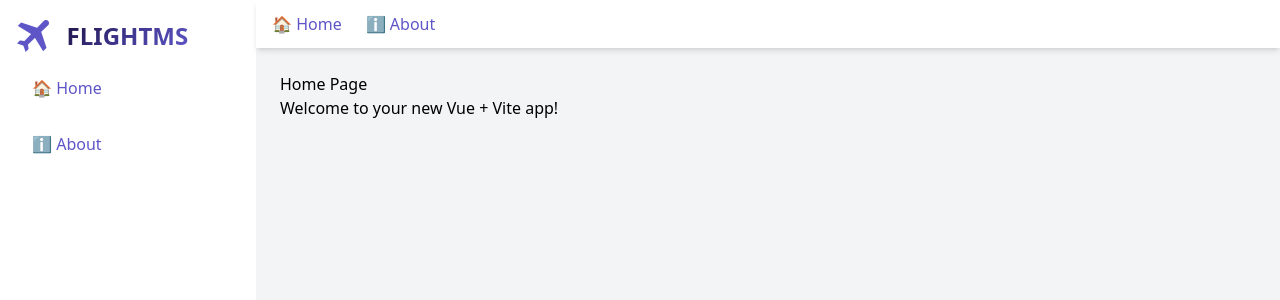
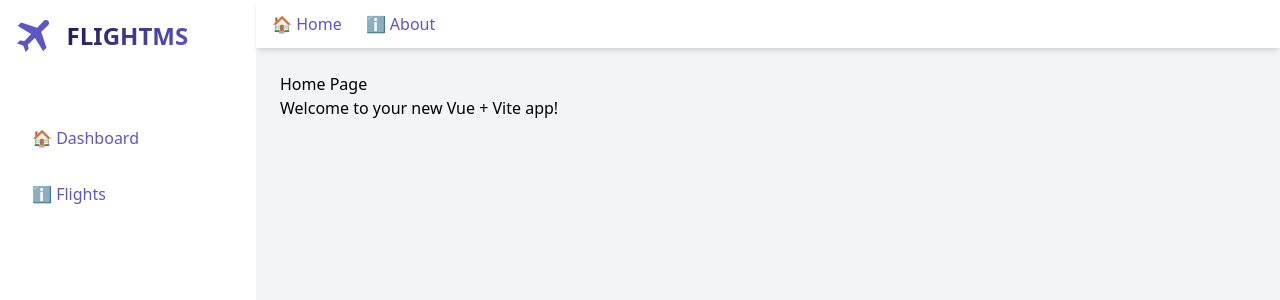
Before and after one commit to Evin-7/flightms, a Vue app: page / in a window 1280 px wide. Shown: the top 300 px of the page. Built offline with nearby package versions, Linux system fonts and the light colour scheme.

Commit message:
ui:padding fix.
padding fix.

```diff
--- a/index.html
+++ b/index.html
@@ -4,7 +4,7 @@
     <meta charset="UTF-8" />
     <link rel="icon" type="image/svg+xml" href="/vite.svg" />
     <meta name="viewport" content="width=device-width, initial-scale=1.0" />
-    <title>Vite + Vue</title>
+    <title>flightms</title>
   </head>
   <body>
     <div id="app"></div>
--- a/src/App.vue
+++ b/src/App.vue
@@ -1,11 +1,9 @@
 <template>
   <div class="h-screen">
-    <!-- Desktop Layout -->
     <div class="hidden md:flex h-full">
-      <!-- Sidebar - 20% width -->
-      <div class="w-1/5 text-flightmspurple">
+      <div class="w-1/5 text-flightmspurple fixed h-full">
         <div
-          class="flex flex-wrap flex-row justify-center w-[80%] pt-[20px] items-center space-x-2"
+          class="flex flex-wrap flex-row justify-center w-[80%] pb-[50px] pt-[20px] items-center space-x-2"
         >
           <img :src="airplaneIcon" alt="Airplane Icon" class="w-8 h-8" />
           <span
@@ -17,19 +15,17 @@
         <Sidebar />
       </div>
 
-      <!-- Main Content - 80% width -->
-      <div class="w-4/5 bg-gray-100 flex flex-col">
-        <Navbar />
-        <div class="p-6 flex-1">
+      <div class="w-4/5 ml-[20%] bg-gray-100 flex flex-col">
+        <Navbar class="sticky top-0 z-10" />
+        <div class="p-6 flex-1 overflow-y-auto">
           <router-view />
         </div>
       </div>
     </div>
 
-    <!-- Mobile Layout -->
     <div class="block md:hidden">
-      <Navbar />
-      <div class="p-6">
+      <Navbar class="sticky top-0 z-10" />
+      <div class="p-6 overflow-y-auto h-[calc(100vh-60px)]">
         <router-view />
       </div>
     </div>
@@ -44,7 +40,7 @@ import airplaneIcon from "../src/assets/icons/flightPurple.png";
 export default {
   components: { Navbar, Sidebar },
   setup() {
-    return { airplaneIcon }; // ✅ Correct placement inside setup()
+    return { airplaneIcon };
   },
 };
 </script>
--- a/src/components/Navbar.vue
+++ b/src/components/Navbar.vue
@@ -57,7 +57,7 @@
       <!-- Desktop Links -->
       <div class="hidden md:flex space-x-6">
         <router-link to="/" class="hover:text-gray-400">🏠 Home</router-link>
-        <router-link to="/about" class="hover:text-gray-400"
+        <router-link to="/flights" class="hover:text-gray-400"
           >ℹ️ About</router-link
         >
       </div>
@@ -71,7 +71,7 @@
       <router-link to="/" class="block text-center py-2" @click="closeMenu"
         >🏠 Home</router-link
       >
-      <router-link to="/about" class="block text-center py-2" @click="closeMenu"
+      <router-link to="/flights" class="block text-center py-2" @click="closeMenu"
         >ℹ️ About</router-link
       >
     </div>
--- a/src/components/Sidebar.vue
+++ b/src/components/Sidebar.vue
@@ -6,15 +6,15 @@
           to="/"
           class="block px-4 py-2 rounded hover:bg-gray-700 transition"
         >
-          🏠 Home
+          🏠 Dashboard
         </router-link>
       </li>
       <li>
         <router-link
-          to="/about"
+          to="/flights"
           class="block px-4 py-2 rounded hover:bg-gray-700 transition"
         >
-          ℹ️ About
+          ℹ️ Flights
         </router-link>
       </li>
     </ul>
--- a/src/router/index.js
+++ b/src/router/index.js
@@ -1,12 +1,12 @@
 import { createRouter, createWebHistory } from "vue-router";
 import HomeView from "../views/HomeView.vue";
-import AboutView from "../views/AboutView.vue";
+import flights from "../views/FlightsView.vue";
 
 const router = createRouter({
   history: createWebHistory(),
   routes: [
     { path: "/", name: "Home", component: HomeView },
-    { path: "/about", name: "About", component: AboutView },
+    { path: "/flights", name: "flights", component: flights },
   ],
 });
 
```
Also changed, not shown: src/views/FlightsView.vue (renamed from src/views/AboutView.vue).
